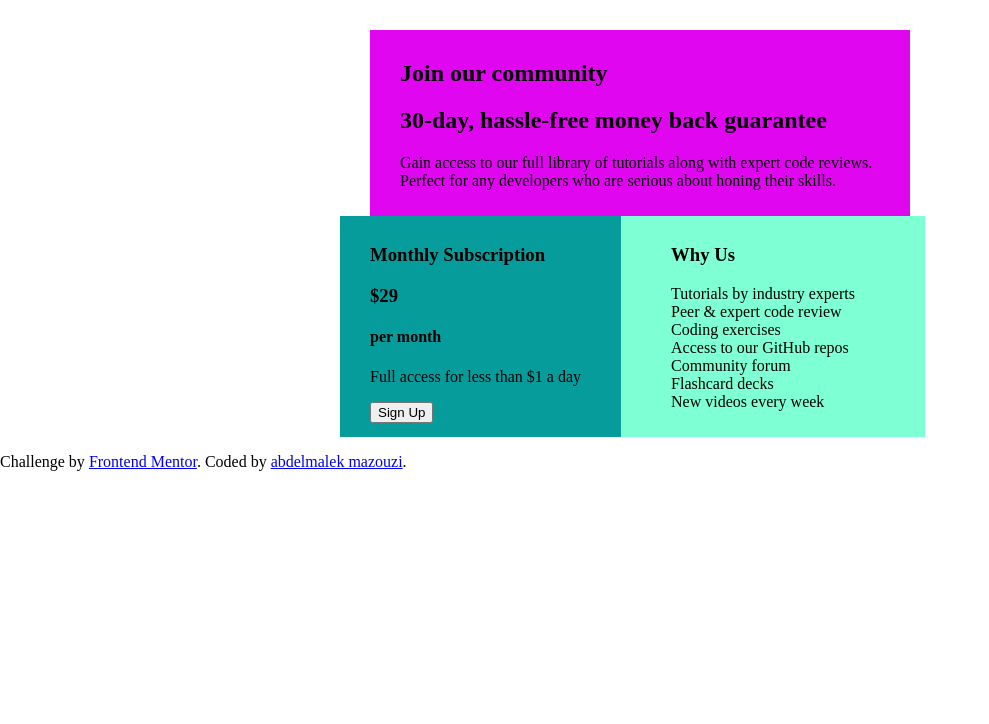
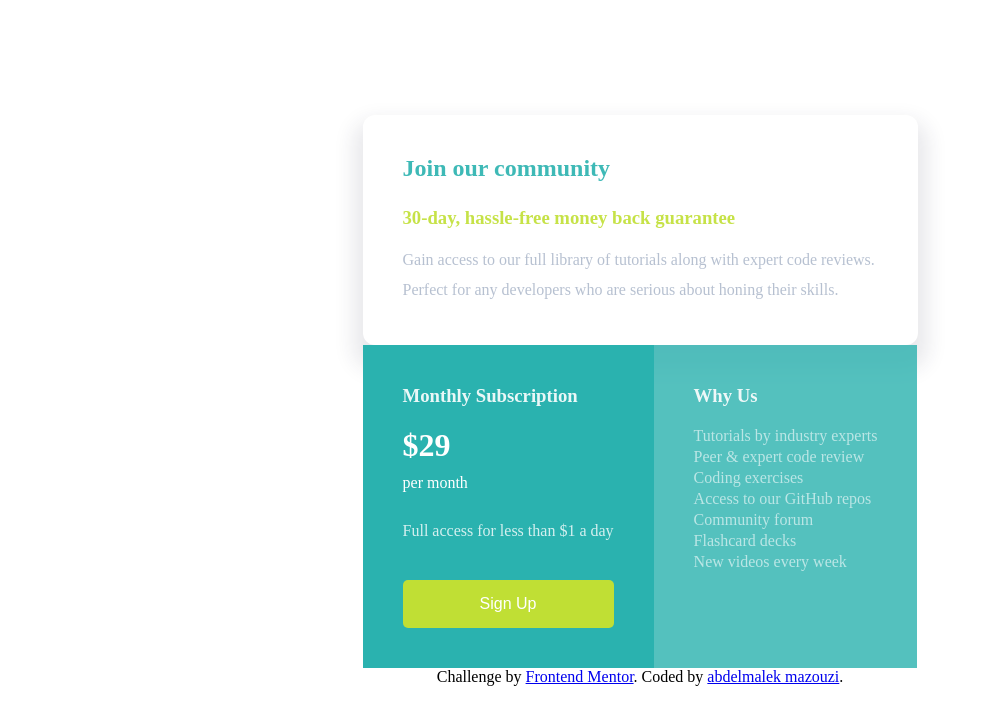
Before and after one commit to Aforar/Web_Project, a plain HTML site: page Single_price_grid_component/index.html in a window 1280 px wide. Shown: the whole page, without its empty margins (0-989 px from the left). Drawn offline with Linux system fonts and the light colour scheme.

Commit message:
change the all code like <span> and .class and add <div>

```diff
--- a/Single_price_grid_component/index.html
+++ b/Single_price_grid_component/index.html
@@ -11,27 +11,31 @@
 
     </head>
     <body>
-      <div id="HEAD">
+<!-------------------------------------------------------------------------------------------------------------->
+    <div class="card">
+        <div class="Community">
           <h2>Join our community</h2>
-
-          <h2>30-day, hassle-free money back guarantee</h2>
-
+          <h3>30-day, hassle-free money back guarantee</h3>
           <p>Gain access to our full library of tutorials along with expert code reviews.
   Perfect for any developers who are serious about honing their skills.</p>
+        </div>
+    </div>
+<!-------------------------------------------------------------------------------------------------------------->
+    <div class="plan">
+      <div class="sub">
+          <h3>Monthly Subscription</h3>
+          <span class="price">
+              <h1>&dollar;29</h1> <p class="price-p">per month</p>
+          </span>
+          <span>
+            <p class="access">Full access for less than &dollar;1 a day</p>
+            <button>Sign Up</button>
+          </span>
       </div>
-
-
-    <div id="left-right">
-      <div id="left">
-          <h3>Monthly Subscription</h3>
-          <h3>&dollar;29</h3>
-          <h4>per month</h4>
-          <p>Full access for less than &dollar;1 a day</p>
-          <input type="button" value="Sign Up">
-      </div>
-      <div id="right">
+<!-------------------------------------------------------------------------------------------------------------->
+      <div class="Why">
+        <h3>Why Us</h3>
         <ul>
-          <h3>Why Us</h3>
           <li>Tutorials by industry experts</li>
           <li>Peer &amp; expert code review</li>
           <li>Coding exercises</li>
@@ -43,7 +47,7 @@
       </div>
     </div>
   </div>
-
+<!-------------------------------------------------------------------------------------------------------------->
 
   <footer>
     <p class="attribution">
--- a/Single_price_grid_component/style.css
+++ b/Single_price_grid_component/style.css
@@ -1,42 +1,110 @@
-body {
-    background-color: white;
-    margin: 30px auto;
-}
-#HEAD {
-    background-color: rgb(224, 6, 240);
-    margin: 30px auto;
-    max-width: 500px;
-    margin-bottom: 0px;
-    padding: 10px;
-    padding-left: 30px;
-
-}
-#left-right {
-    display: flex;
-    max-width: 600px;
-    margin: 0 auto;
-
+* {
+    margin: 0;
+    padding: 0;
+    box-sizing: border-box;
 }
 
-#left {
-    background-color: rgb(6, 156, 156);
-    margin-top: red;
-    padding: 10px;
-    padding-left: 30px;
-    padding-right: 40px;
-
+body {
+    display: flex;
+    flex-direction: column;
+    justify-content: center !important;
+    align-items: center !important;
+    min-height: 100vh;
+    font-size: 16px;
 }
 
-#right {
-    background-color: aquamarine;
-    margin-top: red;
-    padding: 10px;
-    padding-left: 10px;
-    padding-right: 70px;
-
-
-
-}
 ul {
     list-style-type: none;
-  }
+}
+.card {
+    width: 555px;
+    border-radius: 12px;
+    box-shadow: 0 15px 20px 10px rgba(37, 43, 70, 0.1);
+}
+.Community {
+    padding: 40px;
+}
+h2 {
+    color: hsl(179,62%,43%);
+    padding-bottom: 25px;
+    opacity: 0.9;
+}
+.Community h3{
+    font-weight: bold;
+    color: hsl(71,73%,54%);
+    padding-bottom: 16px;
+    opacity: 0.9;
+}
+.Community p {
+    color: hsl(218,22%,67%);
+    line-height: 30px;
+    opacity: 0.7;
+}
+.plan {
+    display: flex;
+}
+.sub {
+    padding: 40px;
+    background-color: hsl(179,62%,43%);
+    color: #fff;
+}
+.sub h3{
+    padding-bottom: 20px;
+    opacity: 0.9;
+}
+.price {
+    display: inline-lex !important;
+}
+.price-p{
+    padding: 10px 0px 20px 0px;
+}
+.access{
+    padding: 10px 0px 20px 0px;
+    opacity: 0.8;
+}
+button{
+    margin-top: 20px;
+    width: 100%;
+    font-size: 16px;
+    padding: 15px;
+    border-radius: 5px;
+    background-color: hsl(71,73%,54%);
+    color: #fff;
+    border: none;
+}
+.Why {
+    padding: 40px;
+    background-color: hsl(179,62%,43%);
+    opacity: 0.8;
+    color: #fff;
+}
+.Why h3 {
+    padding-bottom: 20px;
+    opacity: 0.9 !important;
+}
+li{
+    padding-bottom: 3px;
+    font-size: 16px;
+    opacity: 0.6;
+}
+@media (min-width:768px) {
+    .Why .sub{
+        width: 50%;
+    }
+}
+@media (max-width:768px) {
+    .card{
+        width: 90%;
+        margin-top: 40px;
+    }
+    .plan{
+        display: flex;
+        flex-direction: column;
+    }
+    .Community{
+        padding-right: 20px;
+    }
+    .Why .sub{
+        width: 100%;
+    }
+}
```
